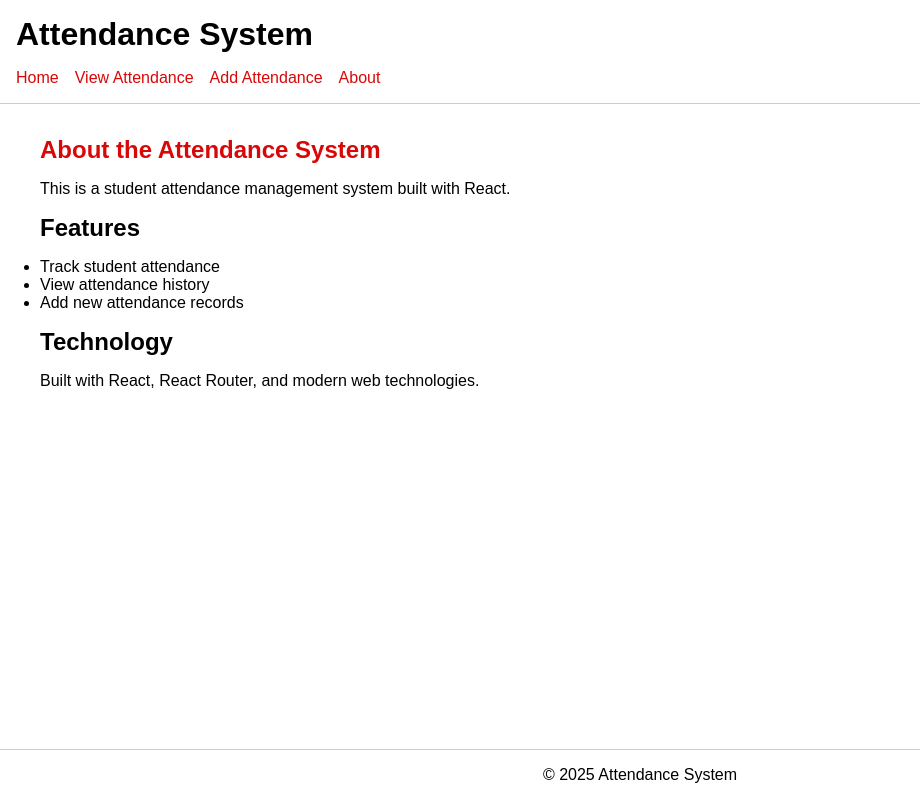
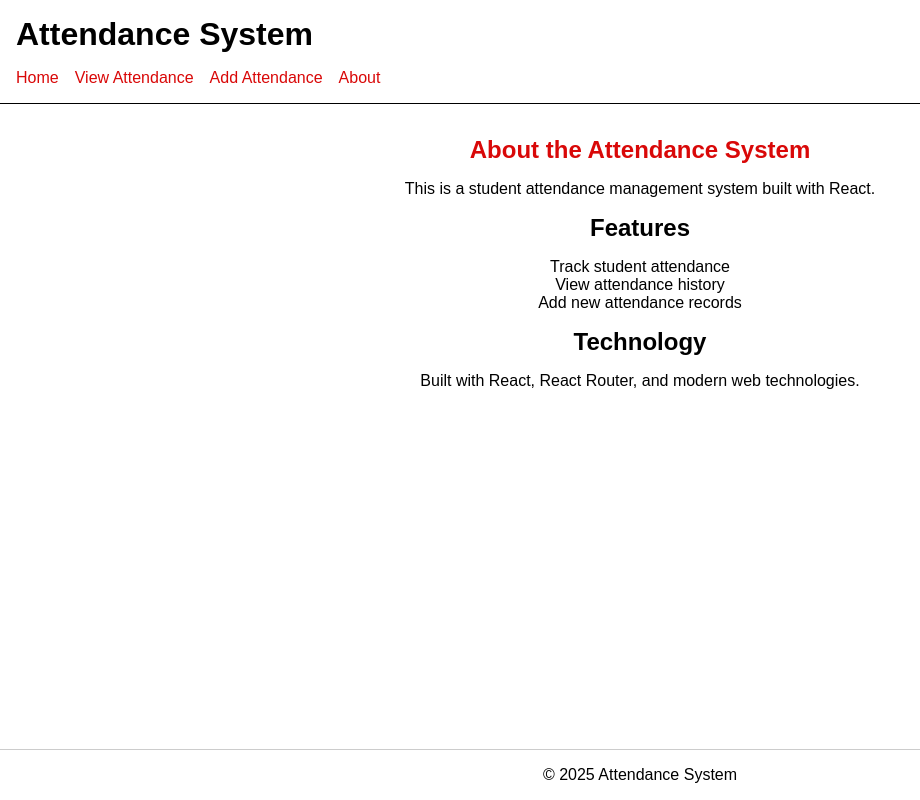
Before and after one commit to codewithsirjm/bgfc-attendance-system, a React (Vite) app: page /about in a window 1280 px wide. Shown: the whole page, without its empty margins (0-920 px from the left). Built offline with nearby package versions, Linux system fonts and the light colour scheme.

Commit message:
text align center the about page

```diff
--- a/src/pages/AboutPage.jsx
+++ b/src/pages/AboutPage.jsx
@@ -15,7 +15,7 @@ function AboutPage() {
       {/* Hint: Use <ul> and <li> elements to list the main features */}
       <div>
         <h2>Features</h2>
-        <ul>
+        <ul className='student-list'>
           <li>Track student attendance</li>
           <li>View attendance history</li>
           <li>Add new attendance records</li>
--- a/src/styles.css
+++ b/src/styles.css
@@ -11,7 +11,7 @@ body {
 }
 
 .homepage-header {
-  color:aqua;
+  color:rgb(207, 69, 15);
 }
 
 .app {
@@ -26,9 +26,12 @@ body {
 .header {
   /* TODO: Style the header - add background color, padding, borders */
   padding: 1rem;
-  border-bottom: 1px solid #ccc;
+  border-bottom: 1px solid #000000;
 }
 
+.student-list {
+list-style-type:none;
+}
 .header h1 {
   margin-bottom: 1rem;
 }
@@ -53,6 +56,7 @@ body {
   /* TODO: Add max-width, margins, and other layout properties */
   max-width: 1200px;
   margin: 0 auto;
+  text-align: center;
 }
 
 .page h2 {
@@ -107,7 +111,7 @@ body {
 .page form button {
   margin-right: 1rem;
   padding: 0.5rem 1rem;
-  border: 1px solid #ccc;
+  border: 1px solid #ffffff;
   cursor: pointer;
 }
 
@@ -132,6 +136,11 @@ body {
 .about-page-subheader {
   color:#d90808;
 }
+
+.border-style {
+  border-style: groove;
+ border-radius: 0cap;
+}
 /* TODO: Add styling for forms, tables, buttons, and other elements */
 /* Hint: Consider using CSS Grid or Flexbox for layouts */
 /* Hint: Add hover effects and transitions for better user experience */
```
